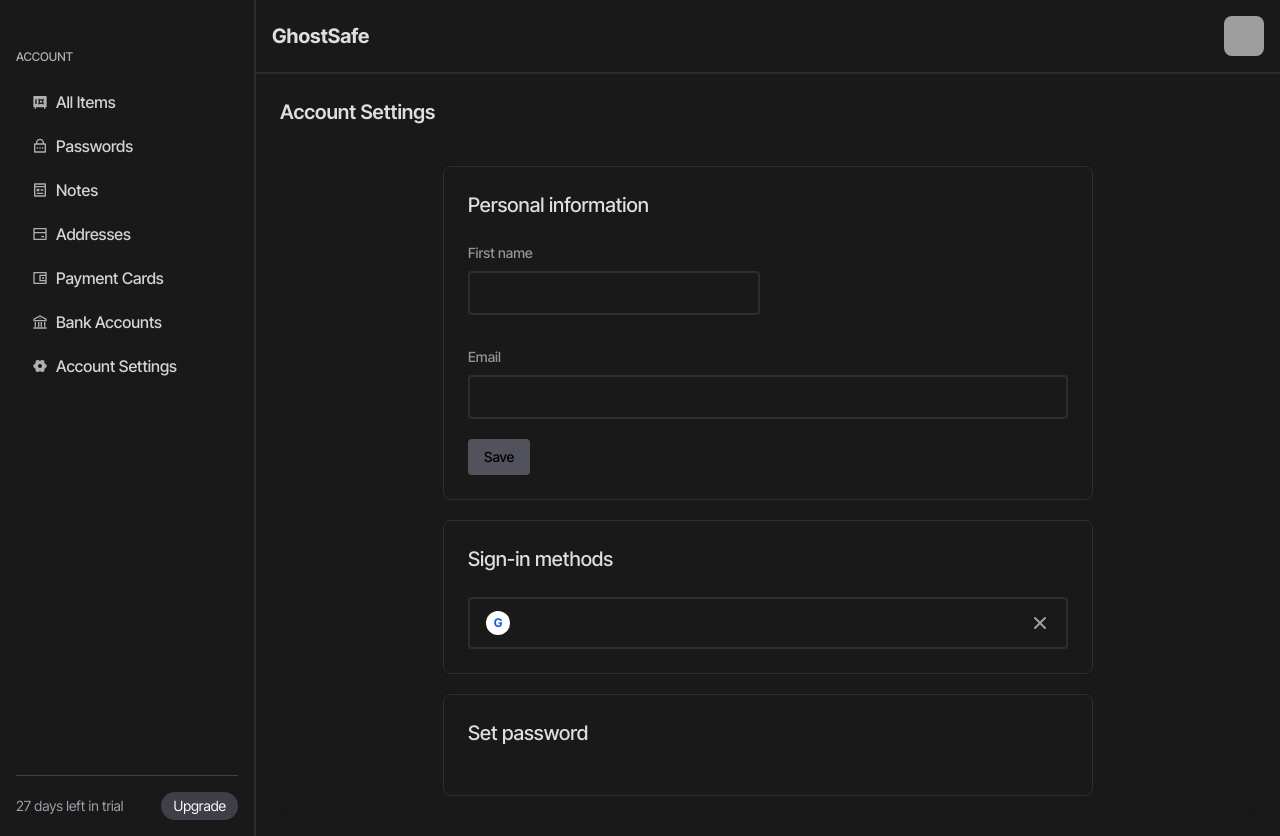
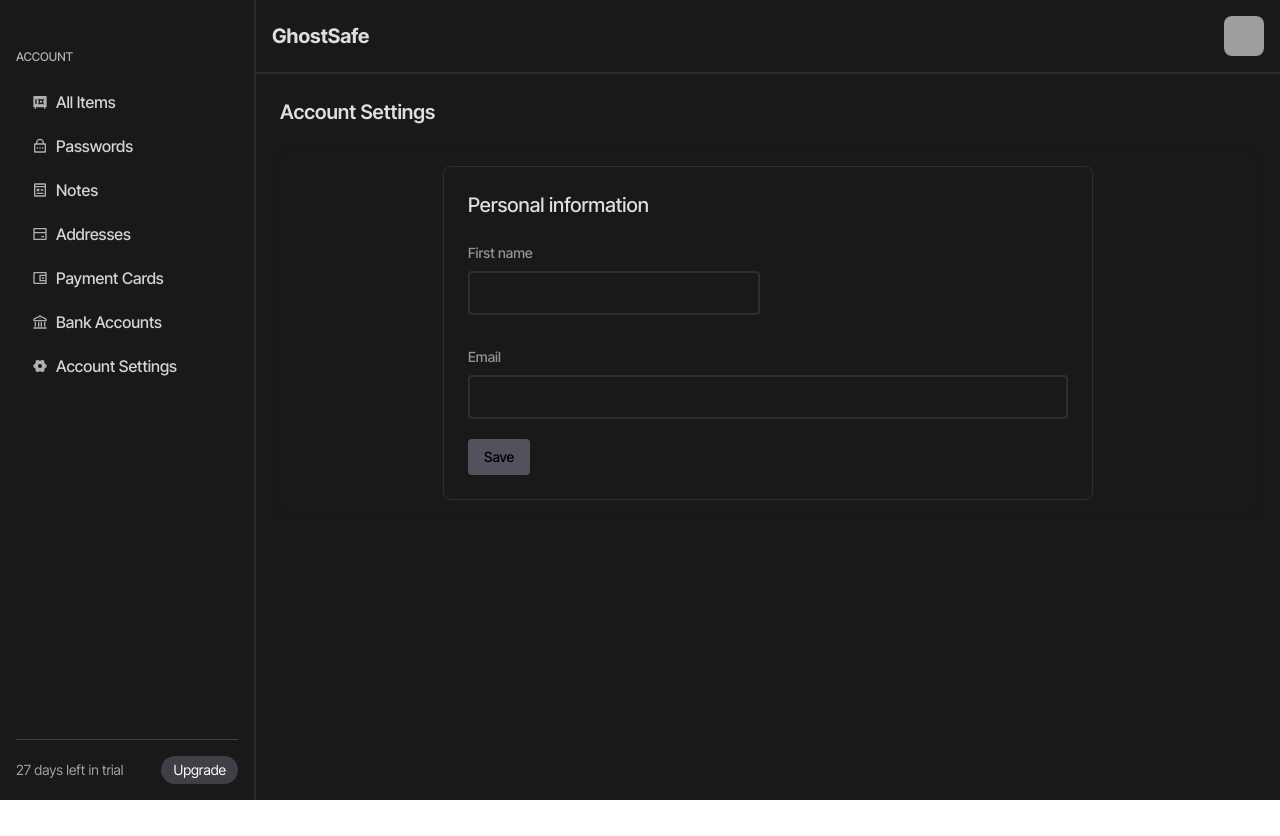
Before and after one commit to harsh749005/GhostSafe, a Next.js app: page /settingspage in a window 1280 px wide. After the commit the page ends 800 px from the top, so only its background shows below. Built offline with nearby package versions, Linux system fonts and the light colour scheme; grey boxes are pictures that could not be loaded.

Commit message:
others sign optinos and password reset is commented

```diff
--- a/app/settingspage/page.jsx
+++ b/app/settingspage/page.jsx
@@ -139,7 +139,7 @@
               </div>
 
               {/* Sign-in Methods Section */}
-              <div className=" border border-[#2e2e2e] rounded-lg p-6 m-[auto] w-[650px]">
+              {/* <div className=" border border-[#2e2e2e] rounded-lg p-6 m-[auto] w-[650px]">
                 <h2 className="text-xl font-medium mb-6 text-[#dedede]">
                   Sign-in methods
                 </h2>
@@ -165,15 +165,15 @@
                     </svg>
                   </button>
                 </div>
-              </div>
+              </div> */}
 
               {/* Set Password Section */}
-              <div className="border border-[#2e2e2e] rounded-lg p-6 m-[auto] w-[650px]">
+              {/* <div className="border border-[#2e2e2e] rounded-lg p-6 m-[auto] w-[650px]">
                 <h2 className="text-xl font-medium mb-6 text-[#dedede]">
                   Set password
                 </h2>
 
-                {/* <div className="space-y-4">
+                 <div className="space-y-4">
                   <div>
                     <label className="block text-sm text-[#949494]  mb-2 font-medium">
                       Password
@@ -265,8 +265,8 @@
                   <button className="cursor-pointer bg-white hover:bg-zinc-400 px-6 py-2 rounded text-black font-medium transition-colors">
                     Set Password
                   </button>
-                </div> */}
-              </div>
+                </div>
+              </div> */}
             </div>
           </main>
         </div>
```
